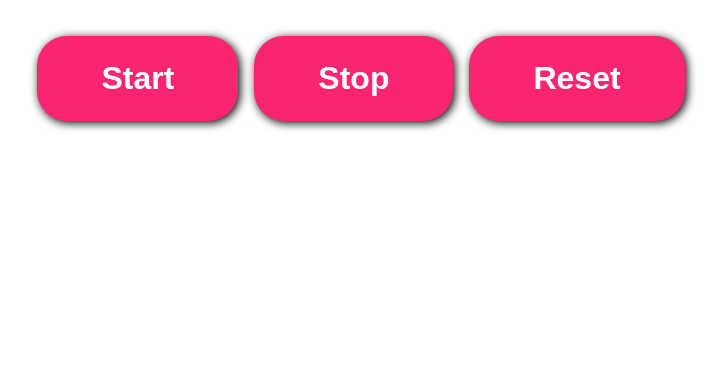
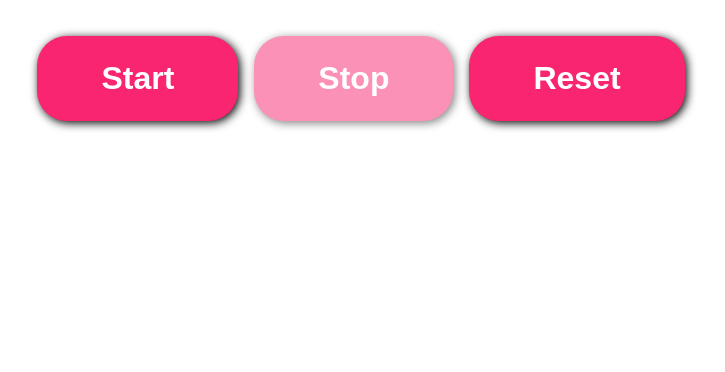
Before and after one commit to Mg-Taw-Zin/stop-watch-js-p5, a plain HTML site: page index.html in a window 1280 px wide. Shown: the part 444-816 px from the top of the page, without its empty margins (279-1004 px from the left). Drawn offline with Linux system fonts and the light colour scheme.

Commit message:
11/26/2023

```diff
--- a/index.html
+++ b/index.html
@@ -12,7 +12,7 @@
       <div id="timer">00:00:00.00</div>
       <div id="buttons">
         <button id="start">Start</button>
-        <button id="stop">Stop</button>
+        <button id="stop" disabled>Stop</button>
         <button id="reset">Reset</button>
       </div>
     </div>
```
